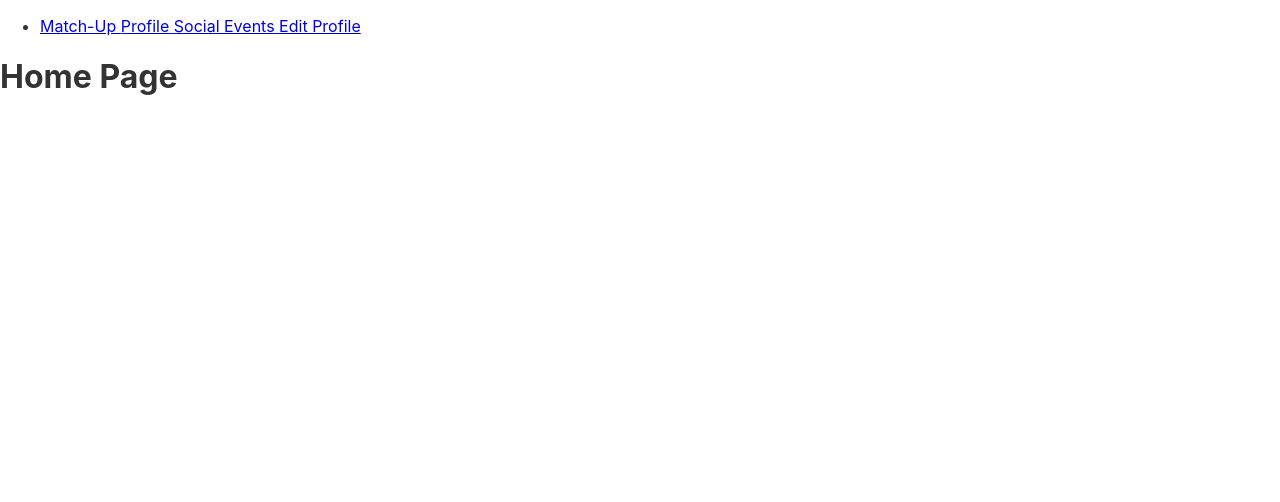
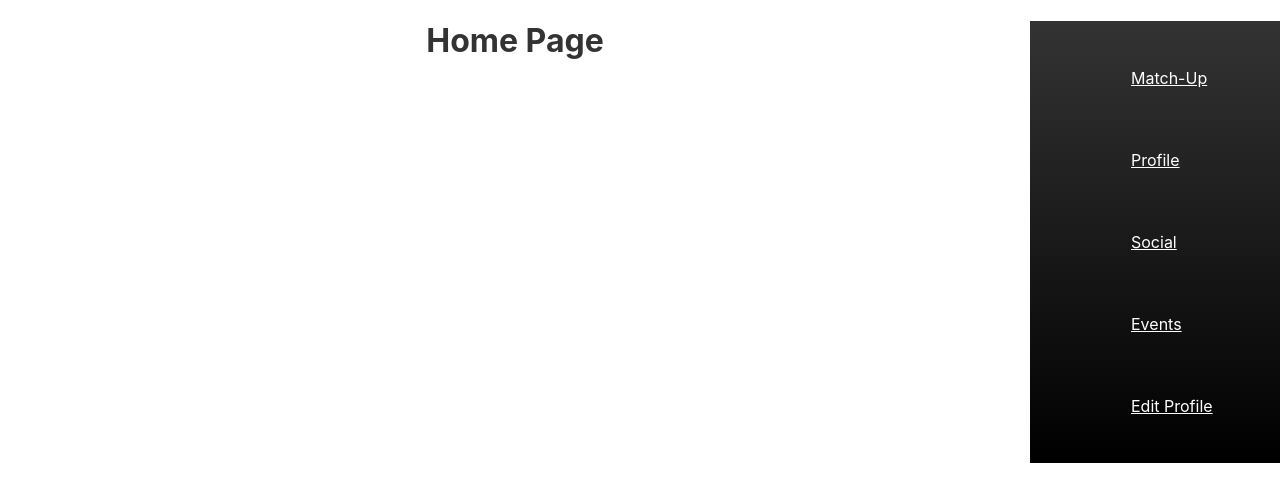
Before and after one commit to nmichel123/Project3, a React (Create React App) app in the folder fightapp/: page / in a window 1280 px wide. Shown: the top 502 px of the page. Built offline with nearby package versions, Linux system fonts and the light colour scheme.

Commit message:
Got basic react-skeleton up and running

```diff
--- a/fightapp/package.json
+++ b/fightapp/package.json
@@ -9,6 +9,7 @@
     "react": "^16.13.1",
     "react-browser-router": "^2.1.2",
     "react-dom": "^16.13.1",
+    "react-router-dom": "^5.2.0",
     "react-scripts": "3.4.3"
   },
   "scripts": {
--- a/fightapp/src/components/Nav/index.js
+++ b/fightapp/src/components/Nav/index.js
@@ -5,13 +5,11 @@ function Nav() {
     return(
     <div class="nav-aside">
         <ul class="nav-list-group">
-            <li class="nav-list-item">
-                <a href="/match"> Match-Up </a>
-                <a href="/profile"> Profile </a>
-                <a href="/social"> Social </a>
-                <a href="#"> Events </a>
-                <a href="#"> Edit Profile </a>
-            </li>
+            <li class="nav-list-item"><a href="/match"> Match-Up </a></li>
+            <li class="nav-list-item"><a href="/profile"> Profile </a>  </li>
+            <li class="nav-list-item"><a href="/social"> Social </a>  </li>
+            <li class="nav-list-item"> <a href="#"> Events </a>  </li>
+            <li class="nav-list-item"><a href="#"> Edit Profile </a>  </li>
         </ul>
     </div>
     )
--- a/fightapp/src/components/Nav/style.css
+++ b/fightapp/src/components/Nav/style.css
@@ -0,0 +1,32 @@
+.nav-aside {
+    float: right;
+    min-width: 250px;
+    background: linear-gradient(#333, black)
+}
+
+.nav-list-group {
+    display: flex;
+    flex-direction: column;
+    justify-content: space-around;
+}
+
+.nav-list-group > li {
+    list-style: none outside none;
+    padding: 20px 40px;
+    margin: 10px 20px;
+    border: 1px solid transparent;
+}
+
+.nav-list-item > a {
+    color: white;
+    font-style: normal;
+}
+
+.nav-list-item:hover {
+    color: yellowgreen;
+    font-style: normal;
+    border: 1px solid yellow;
+    transition: 420ms ease-in-out;
+    background-color: black;
+    backdrop-filter: blur(5px);
+}
--- a/fightapp/src/components/ProfilePic/index.js
+++ b/fightapp/src/components/ProfilePic/index.js
@@ -3,8 +3,8 @@ import "./style.css"
 
 function ProfilePic(props) {
     return(
-        <div>
-            <img src={props.user.image} />
+        <div class="profile-pic">
+            <img src="https://images.squarespace-cdn.com/content/v1/54b1df70e4b089270ed14cb5/1585071880672-6D753V75KMMBD8EWBFK5/ke17ZwdGBToddI8pDm48kPmAnfhQvqhMptgWHhbKoyhZw-zPPgdn4jUwVcJE1ZvWQUxwkmyExglNqGp0IvTJZUJFbgE-7XRK3dMEBRBhUpxHmI13PUQExzHe63IkveXOojHqdB-MF5SqgJGovDTk0l_7uBv7xs1F-MHtfbN3UJ8/generic-placeholder-person.png" />
         </div>
     )
 }
--- a/fightapp/src/components/ProfilePic/style.css
+++ b/fightapp/src/components/ProfilePic/style.css
@@ -0,0 +1,8 @@
+img {
+    max-width: 200px;
+}
+
+.profile-pic {
+    padding: 40px;
+    margin: 20px auto;
+}
--- a/fightapp/src/components/Stats/index.js
+++ b/fightapp/src/components/Stats/index.js
@@ -3,7 +3,7 @@ import "./style.css"
 
 function Stats() {
     return(
-        <div>
+        <div class="stats">
             <ul class="stats-ul">
                 <li class="stat-item">
                     <span><strong>Weight: </strong> 200lbs </span>
--- a/fightapp/src/components/Stats/style.css
+++ b/fightapp/src/components/Stats/style.css
@@ -0,0 +1,19 @@
+.stats {
+    width: 420px;
+    padding: 10px;
+    border: 2px solid lightcoral;
+    border-radius: 15px;
+}
+
+.stats-ul {
+    list-style: none outside none;
+    padding: 20px 40px;
+    margin: 10px 20px;
+    border: 1px solid transparent;
+}
+
+.stats-ul > li {
+    color: #666;
+    padding: 10px 40px;
+    margin: 10px auto;
+}
--- a/fightapp/src/pages/style.css
+++ b/fightapp/src/pages/style.css
@@ -1,3 +1,7 @@
 :root {
     color: #333;
 }
+
+h1, h2, h3 {
+    text-align: center;
+}
```
Also changed, not shown: 1 other file (tests, documents, lock files or other folders).
